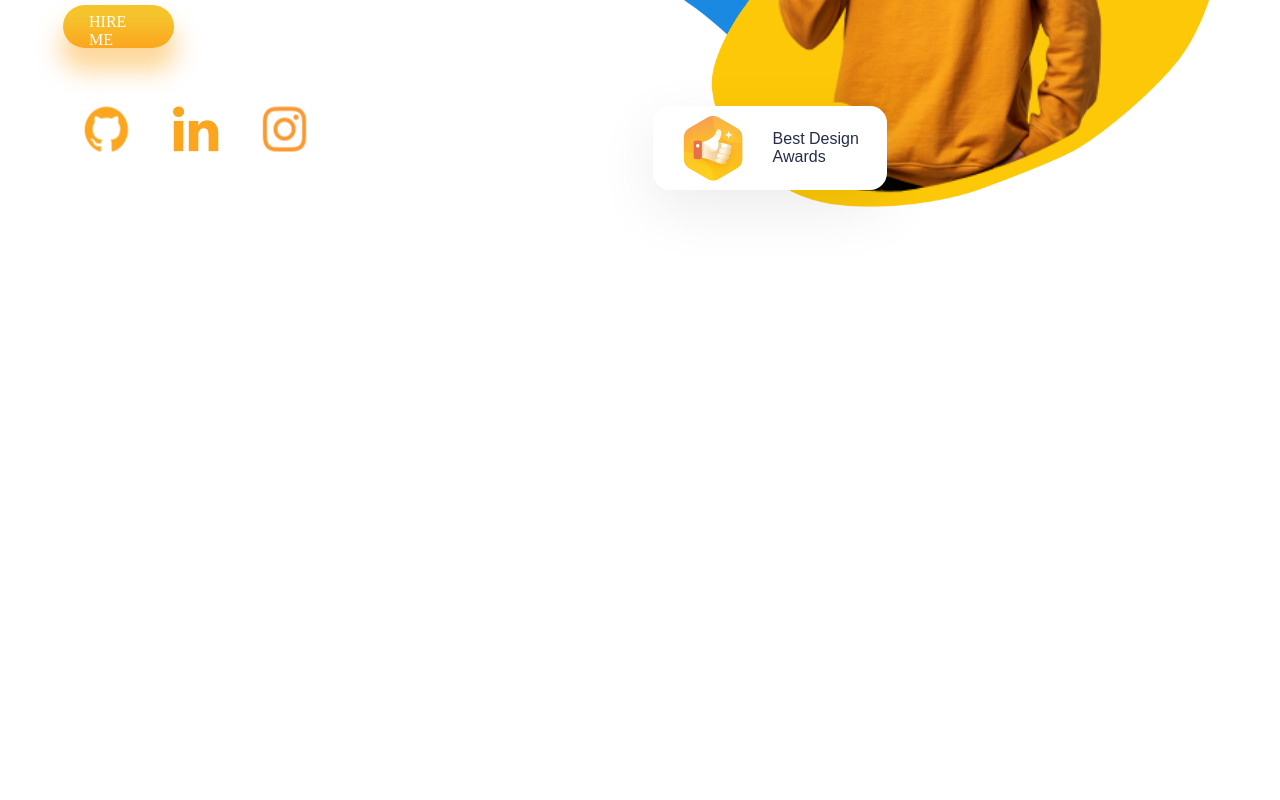
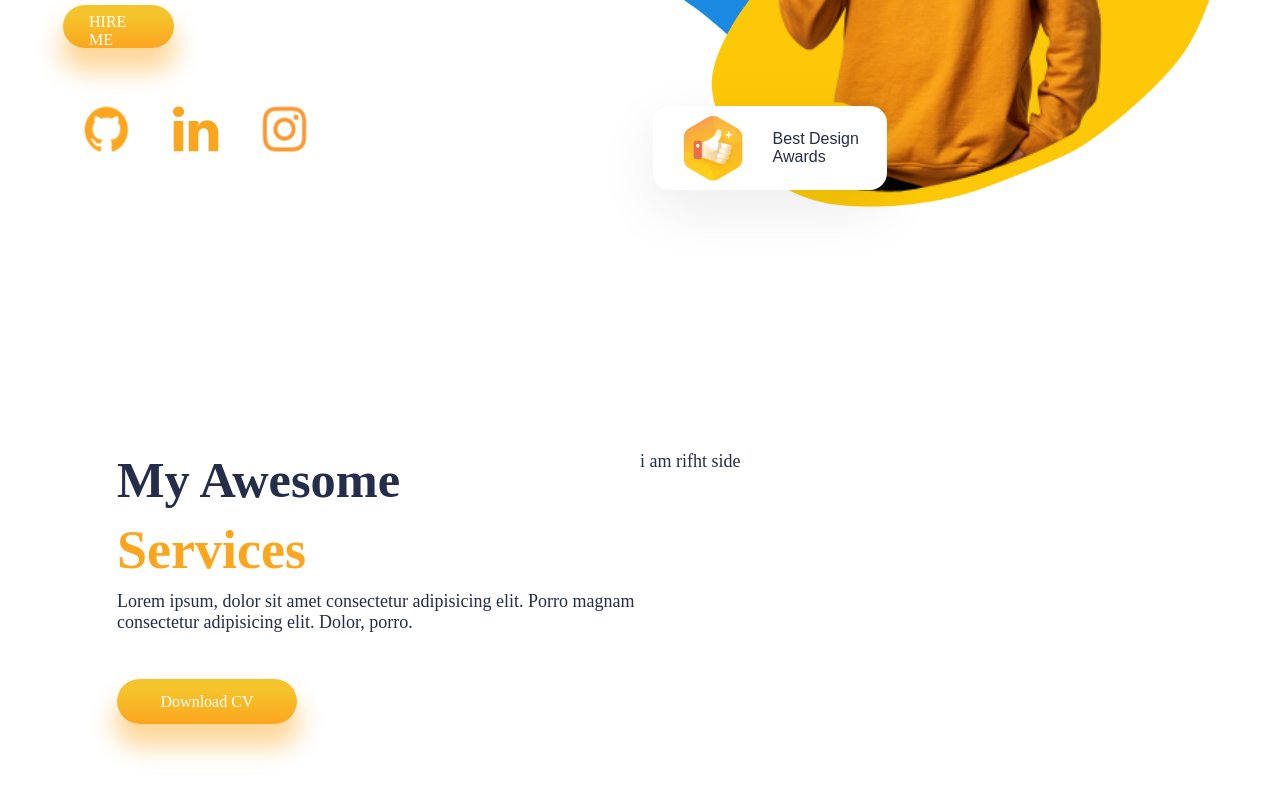
Before and after one commit to Divyyanshu/portfolio_react, a React (Create React App) app: page / in a window 1280 px wide. Shown: the part 460-1260 px from the top of the page. Before the commit the page ends 830 px from the top, so only its background shows below. Built offline with nearby package versions, Linux system fonts and the light colour scheme; a web font is replaced by a local one.

Commit message:
add services

```diff
--- a/src/App.js
+++ b/src/App.js
@@ -1,12 +1,14 @@
 import Navbar from "./Components/Navbar/Navbar";
 import './App.css'
 import Intros from "./Components/Intros/Intros";
+import Services from "./Components/Services/Services";
 
 function App() {
   return (
     <div className="App">
    <Navbar/>
    <Intros/>
+   <Services/>
     </div>
   );
 }
--- a/src/Components/Navbar/Navbar.jsx
+++ b/src/Components/Navbar/Navbar.jsx
@@ -21,7 +21,7 @@ const Navbar = () => {
                     </ul>
                 </div>
                 <button className="button n-button">
-                Contact us
+                Contact
                 </button>
             </div>
         </div>
--- /dev/null
+++ b/src/Components/Services/Services.css
@@ -0,0 +1,36 @@
+.services{
+    height: 90vh;
+    display: flex;
+    padding: 0rem 3rem 0rem 3rem;
+    margin-top: 5rem;
+    margin-bottom: 10rem;
+}
+.awesome{
+    flex: 1;
+    display: flex;
+    position: relative;
+    flex-direction: column;
+    gap: 10px;
+}
+.awesome>:nth-child(1){
+    color: var(--black);
+    font-size: 2.8rem;
+    font-weight: bold;
+}
+.awesome>:nth-child(2){
+    color: var(--orange);
+    font-size: 3rem;
+    font-weight: bold;
+}
+.awesome>:nth-child(3/4){
+color: var(--gray);
+font-size: 1rem;
+}
+.s-button{
+    height: 2.5rem;
+    width: 10rem;
+    margin-top: 2rem;
+}
+.cards{
+    flex: 1;
+}
--- /dev/null
+++ b/src/Components/Services/Services.jsx
@@ -0,0 +1,25 @@
+import React from 'react';
+import './Services.css';
+
+
+const Services = () => {
+  return (
+    <div className="services">
+    <div className="awesome">
+    <span>My Awesome</span>
+    <span>Services</span>
+    <span>Lorem ipsum, dolor sit amet consectetur adipisicing elit. Porro magnam
+    <br />
+consectetur adipisicing elit. Dolor, porro.</span>
+<button className="button s-button">
+Download CV
+</button>
+    </div>
+    <div className="cards">
+    i am rifht side
+    </div>
+    </div>
+  )
+}
+
+export default Services;
```
